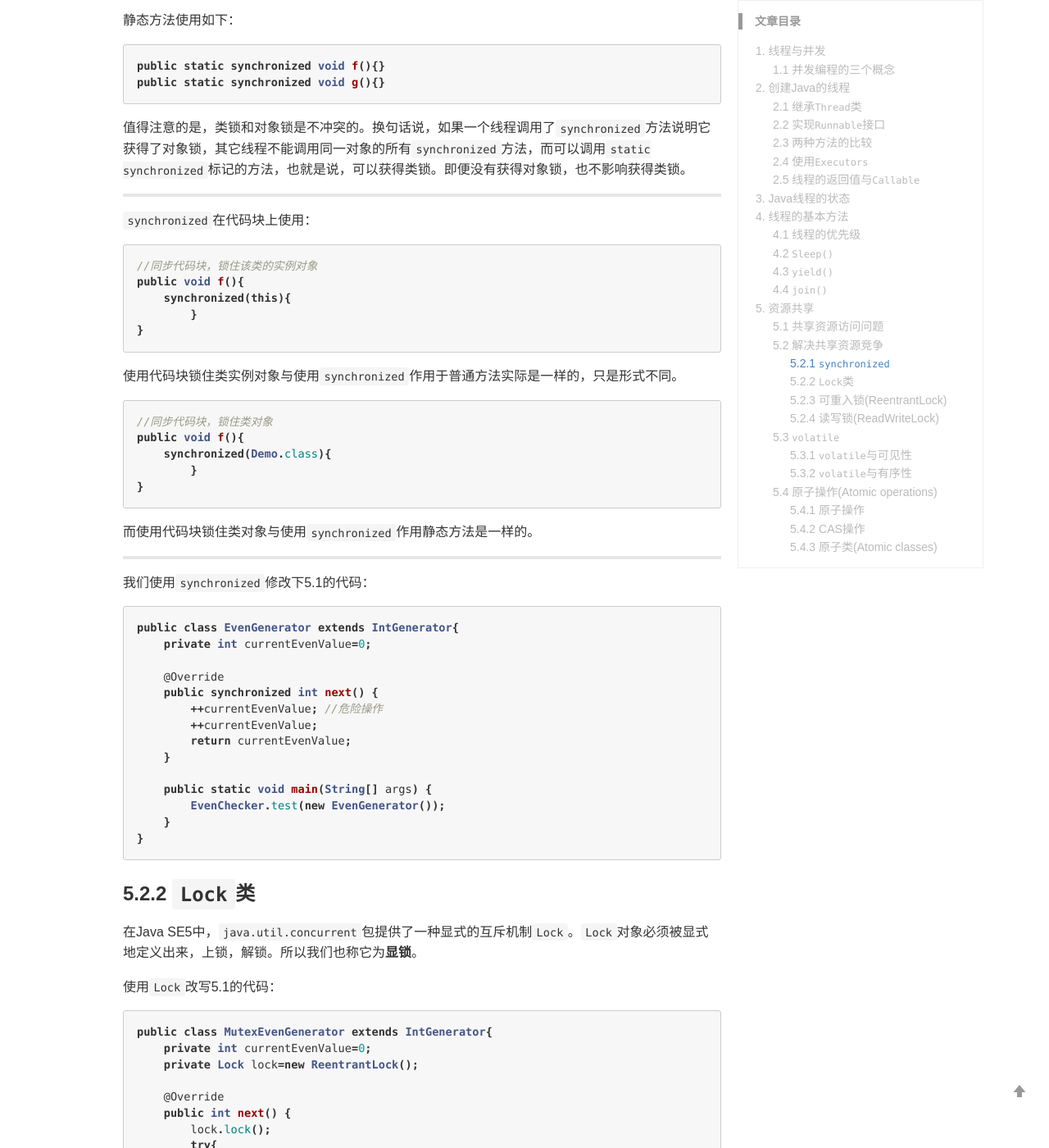
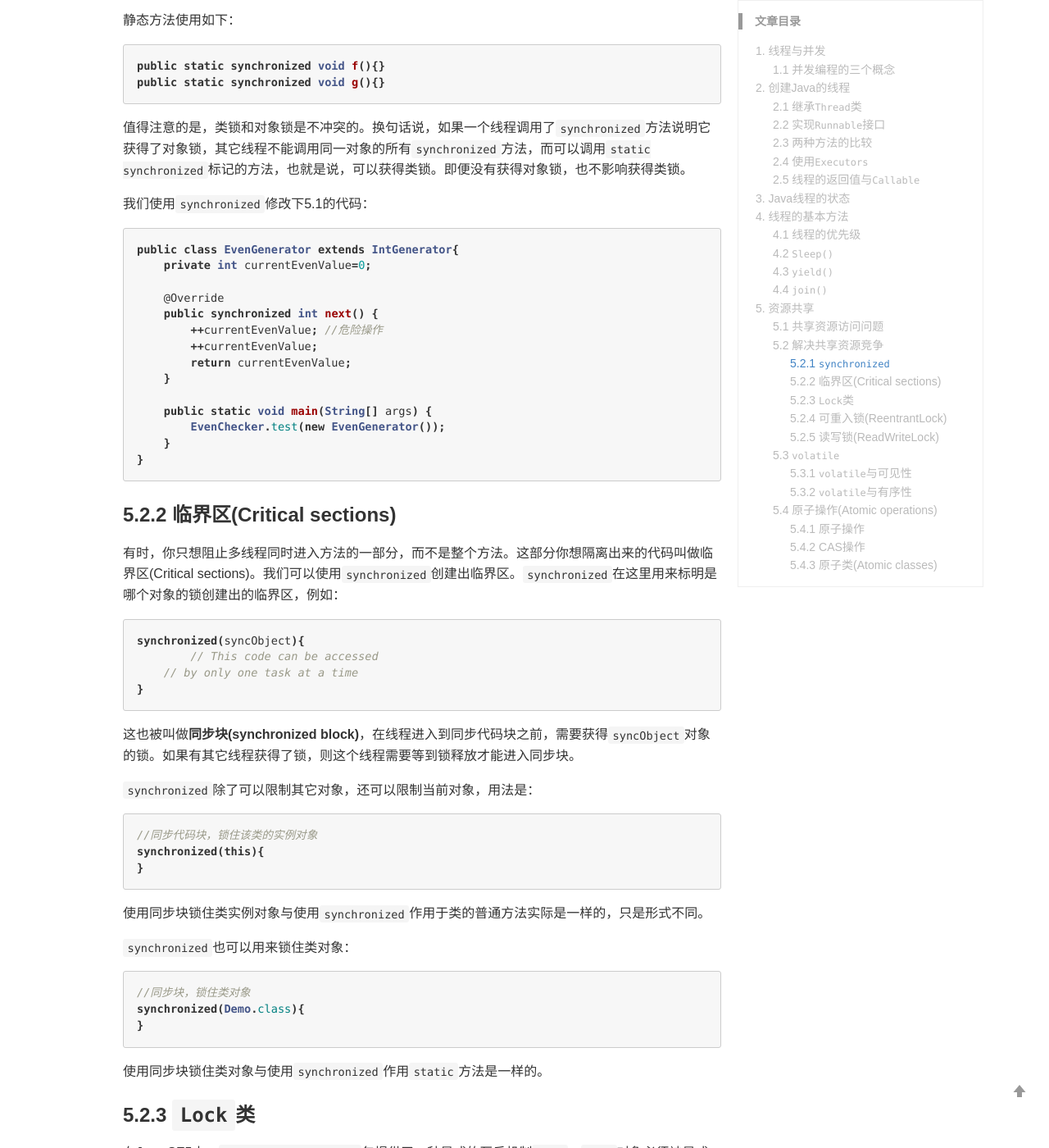
Before and after one commit to wenb1/wenb1.github.io, a Jekyll site: the page built from _posts/2020-05-24-java-concurrency.md, in a window 1280 px wide and 1400 px high, scrolled down 17313 px. Shown: the whole window at 82% size. Built offline with Jekyll 4.4.1, drawn with Linux system fonts in a browser that asks for light colours; comment, search, counter and statistics services are not loaded; some of the changed text lies outside the part shown.

Commit message:
modify blog

````diff
--- a/_posts/2020-05-24-java-concurrency.md
+++ b/_posts/2020-05-24-java-concurrency.md
@@ -664,32 +664,6 @@ public static synchronized void g(){}
 
 值得注意的是，类锁和对象锁是不冲突的。换句话说，如果一个线程调用了`synchronized`方法说明它获得了对象锁，其它线程不能调用同一对象的所有`synchronized`方法，而可以调用`static synchronized`标记的方法，也就是说，可以获得类锁。即便没有获得对象锁，也不影响获得类锁。
 
-------
-
-`synchronized`在代码块上使用：
-
-```java
-//同步代码块，锁住该类的实例对象
-public void f(){
-    synchronized(this){
-	}
-}
-```
-
-使用代码块锁住类实例对象与使用`synchronized`作用于普通方法实际是一样的，只是形式不同。
-
-```java
-//同步代码块，锁住类对象
-public void f(){
-    synchronized(Demo.class){
-	}
-}
-```
-
-而使用代码块锁住类对象与使用`synchronized`作用静态方法是一样的。
-
-------
-
 我们使用`synchronized`修改下5.1的代码：
 
 ```java
@@ -709,7 +683,40 @@ public class EvenGenerator extends IntGenerator{
 }
 ```
 
-### 5.2.2 `Lock`类
+### 5.2.2 临界区(Critical sections)
+
+有时，你只想阻止多线程同时进入方法的一部分，而不是整个方法。这部分你想隔离出来的代码叫做临界区(Critical sections)。我们可以使用`synchronized`创建出临界区。`synchronized`在这里用来标明是哪个对象的锁创建出的临界区，例如：
+
+```java
+synchronized(syncObject){
+	// This code can be accessed
+    // by only one task at a time
+}
+```
+
+这也被叫做**同步块(synchronized block)**，在线程进入到同步代码块之前，需要获得`syncObject`对象的锁。如果有其它线程获得了锁，则这个线程需要等到锁释放才能进入同步块。
+
+`synchronized`除了可以限制其它对象，还可以限制当前对象，用法是：
+
+```java
+//同步代码块，锁住该类的实例对象
+synchronized(this){
+}
+```
+
+使用同步块锁住类实例对象与使用`synchronized`作用于类的普通方法实际是一样的，只是形式不同。
+
+`synchronized`也可以用来锁住类对象：
+
+```java
+//同步块，锁住类对象
+synchronized(Demo.class){
+}
+```
+
+使用同步块锁住类对象与使用`synchronized`作用`static`方法是一样的。
+
+### 5.2.3 `Lock`类
 
 在Java SE5中，`java.util.concurrent`包提供了一种显式的互斥机制`Lock`。`Lock`对象必须被显式地定义出来，上锁，解锁。所以我们也称它为**显锁**。
 
@@ -809,7 +816,7 @@ public ReentrantLock(boolean fair) {
 
 构建一个公平锁需要维护一个有序队列，如果实际需求用不到公平锁则不需要使用公平锁。
 
-### 5.2.4 读写锁(ReadWriteLock)
+### 5.2.5 读写锁(ReadWriteLock)
 
 `synchronized`存在明显的一个性能问题就是读与读之间互斥，简言之就是，我们编程想要实现的最好效果是，可以做到读和读互不影响，读和写互斥，写和写互斥，提高读写的效率。
 
@@ -1014,6 +1021,8 @@ public class ReadWriteLockTest {
 
 ## 5.3 `volatile`
 
+`volatile`是Java提供的一种轻量级的同步机制。Java语言包含两种内在的同步机制：同步块(或方法)和 `volatile` 变量，相比于`synchronized`(`synchronized`通常称为重量级锁)，`volatile`更轻量级，因为它不会引起线程上下文的切换和调度。但是`volatile`变量的同步性较差(有时它更简单并且开销更低)，而且其使用也更容易出错。
+
 一旦一个共享变量(类的成员变量、类的静态成员变量)被`volatile`修饰之后，那么就具备了两层语义：
 
 1. 保证了不同线程对这个变量进行操作时的可见性，即一个线程修改了某个变量的值，这新值对其他线程来说是立即可见的。
@@ -1105,7 +1114,7 @@ doSomethingwithconfig(context);
 
 ### 5.4.1 原子操作
 
-原子操作是指一个或者多个不可再分割的操作。这些操作的执行顺序不能被打乱，这些步骤也不可以被切割而只执行其中的一部分（不可中断性）。举个列子：
+原子操作是指一个或者多个不可再分割的操作。这些操作的执行顺序不能被打乱，这些步骤也不可以被切割而只执行其中的一部分(不可中断性)。举个列子：
 
 ```java
 //赋值是一个原子操作
@@ -1113,7 +1122,7 @@ int i = 1;
 
 //非原子操作，i++是一个多步操作，而且是可以被中断的。
 //i++可以被分割成3步，第一步读取i的值，第二步计算i+1；第三部将最终值赋值给i
-i++；
+i++;
 ```
 
 在Java中，我们可以通过锁或者CAS操作来实现原子操作。锁我们之前已经介绍了，因为锁机制保证了线程完整运行完上锁的部分，所以保证了原子性，是一种原子操作。
@@ -1182,6 +1191,6 @@ public class AtomicEvenGenerator extends IntGenerator {
 
 [【Java并发】ReadWriteLock读写锁的使用 (itbird01)](https://www.jianshu.com/p/9cd5212c8841)
 
-[Java并发编程：volatile关键字解析 (Matrix 海 子)](https://www.cnblogs.com/dolphin0520/p/3920373.html)
+[Java并发编程：volatile关键字解析 (Matrix 海子)](https://www.cnblogs.com/dolphin0520/p/3920373.html)
 
 [【并发编程】Java中的原子操作 (程序员自由之路)](https://www.cnblogs.com/54chensongxia/p/11910681.html)
````
Also changed, not shown: other parts of _posts/2020-05-24-java-concurrency.md (+2 -2 lines).
